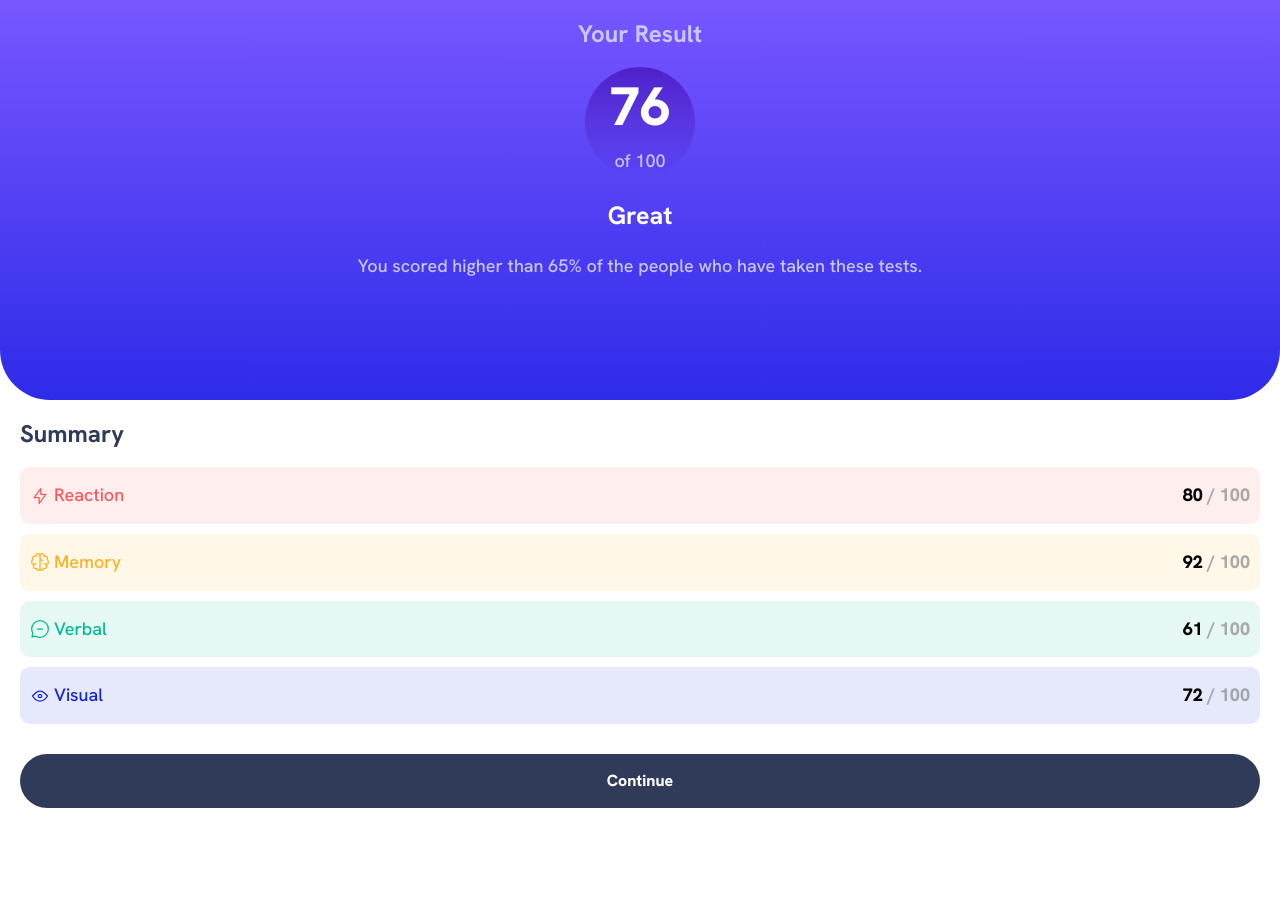
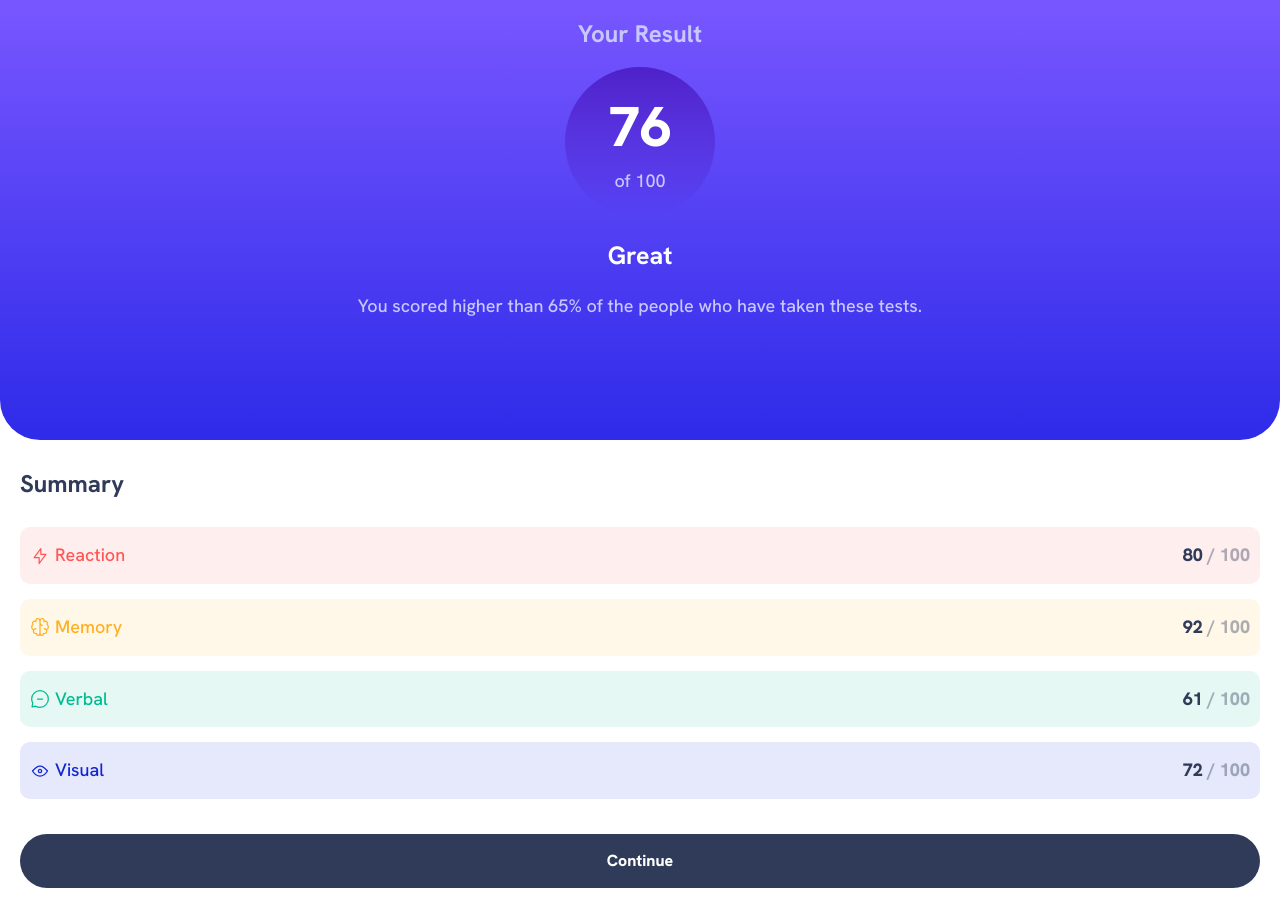
Before and after one commit to xantosromerodev/results-summary-component, a plain HTML site: page index.html in a window 1280 px wide. Before the commit the page ends 828 px from the top, so only its background shows below. Drawn offline with Linux system fonts and the light colour scheme.

Commit message:
Revision y organizacion de codigo CSS

```diff
--- a/css/style.css
+++ b/css/style.css
@@ -9,17 +9,8 @@
     --green-teal: hsl(166, 100%, 37%);
     --cobalt-blue: hsl(234, 85%, 45%);
 
-    /* Gradiente */
-    --light-slate-blue: hsl(252, 100%, 67%);
-    --light-royal-blue: hsl(241, 81%, 54%);
-    --violet-blue: hsla(256, 72%, 46%, 1);
-    --persian-blue: hsla(241, 72%, 46%, 0);
-
     /* Neutral */
     --white-color: hsl(0, 0%, 100%);
-    --pale-blue: hsl(221, 100%, 96%);
-    --light-lavender: hsl(241, 100%, 89%);
-    --dark-gray-blue: hsl(224, 30%, 27%);
 }
 
 body {
@@ -42,11 +33,13 @@ body {
 
 .card {
     height: 100vh;
-    /* overflow: hidden; */
+}
+
+.card__left {
+    height: 55vh;
 }
 
 .card__left, .card__right {
-    height: 50vh;
     padding: 0 20px;
 }
 
@@ -55,19 +48,20 @@ p {
 }
 
 span {
-    color: rgba(150, 150, 150, 0.8);
+    color: hsla(224, 30%, 27%, 0.4);
 }
 
 .option--bold-text {
+    color: hsl(224, 30%, 27%);
     font-weight: 800;
 }
 
 /* ========== Estilos card left ========== */
 .card__left {
     text-align: center;
-    color: #ffffff;
-    border-bottom-left-radius: 50px;
-    border-bottom-right-radius: 50px;
+    color: var(--white-color);
+    border-bottom-left-radius: 40px;
+    border-bottom-right-radius: 40px;
     background: linear-gradient(to bottom, hsl(252, 100%, 67%), hsl(241, 81%, 54%));
 }
 
@@ -76,22 +70,22 @@ span {
 }
 
 .card__circle {
-    width: 110px;
-    height: 110px;
+    width: 150px;
+    height: 150px;
     margin: auto;
-    border-radius: 110px;
+    border-radius: 150px;
     flex-direction: column;
     background: linear-gradient(to bottom, hsla(256, 72%, 46%, 1), hsla(241, 72%, 46%, 0));
 }
 
 .circle__large--number {
-    font-size: 54px;
+    font-size: 56px;
     font-weight: 800;
     margin-top: 20px;
 }
 
 .circle__small--number {
-    margin-top: -40px;
+    margin-top: -45px;
     color: hsl(241, 100%, 89%);
 }
 
@@ -100,7 +94,6 @@ span {
 }
 
 .card__left--text {
-    font-weight: 500;
     color: hsl(241, 100%, 89%);
 }
 
@@ -108,14 +101,14 @@ span {
 /* ========== Estilos card right ========== */
 .card__right--title {
     color: hsl(224, 30%, 27%);
+    padding: 10px 0;
 }
 
 .card__option {
     justify-content: space-between;
-    background-color: #ffffff;
     border-radius: 10px;
     padding: 0 10px;
-    margin: 10px 0px;
+    margin: 15px 0px;
 }
 
 /* Estilos primera lista */
@@ -125,7 +118,7 @@ span {
 
 .option__text--red {
     color: hsl(0, 100%, 67%);
-    padding-left: 4px;
+    padding-left: 5px;
 }
 
 /* Estilos segunda lista */
@@ -135,25 +128,25 @@ span {
 
 .option__text--yellow {
     color: hsl(39, 100%, 56%);
-    padding-left: 4px;
+    padding-left: 5px;
 }
 
-/*  */
+/* Estilos tercera lista */
 .card__option--green {
     background-color: hsla(166, 100%, 37%, 0.1);
 }
 .option__text--green {
     color: hsl(166, 100%, 37%);
-    padding-left: 4px;
+    padding-left: 5px;
 }
 
-/*  */
+/* Estilos cuarta lista */
 .card__option--blue {
     background-color: hsla(234, 85%, 45%, 0.1);
 }
 .option__text--blue {
     color: hsl(234, 85%, 45%);
-    padding-left: 4px;
+    padding-left: 5px;
 }
 
 /* Estilos boton */
```
